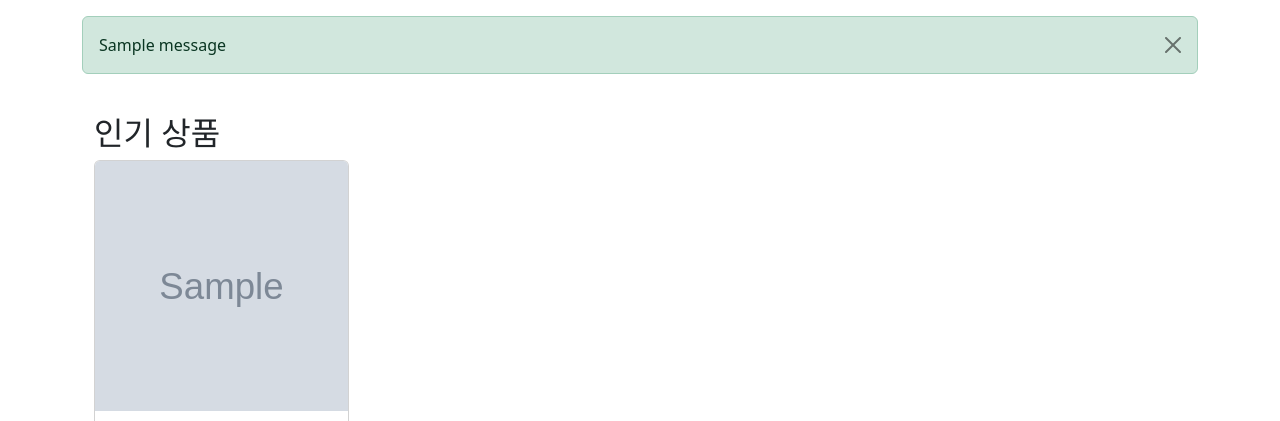
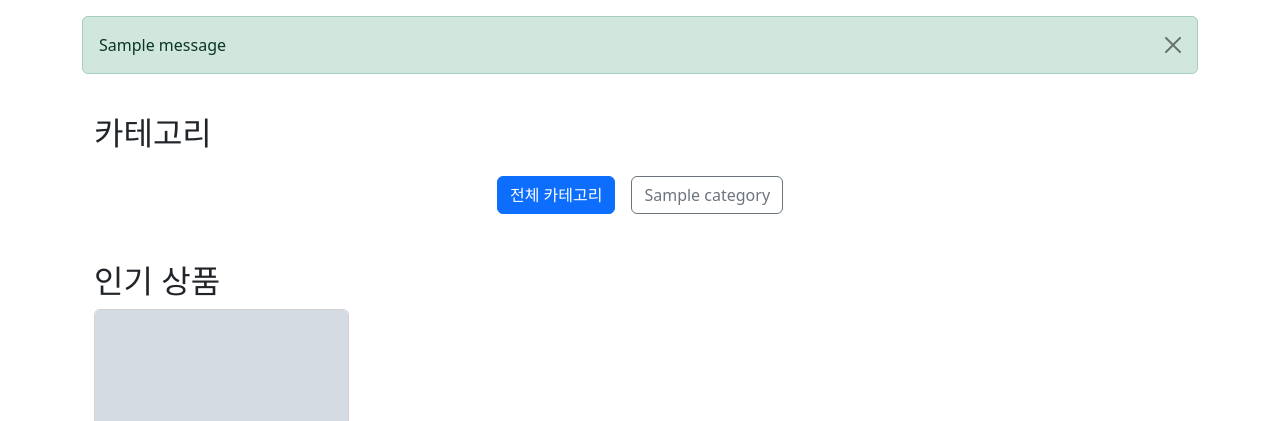
Before and after one commit to colacan01/salemgr, a Django app: template mall/templates/mall/home.html in a window 1280 px wide. Shown: the part 56-477 px from the top of the page. Run offline with Django 3.2, Linux system fonts and the light colour scheme; the template is opened without the code that fills it: most values are stand-ins (such as "Sample title", 1, 10 or a date in 2020); grey boxes marked "Sample" are stand-in pictures; one stand-in notice (Sample message) is shown.

Commit message:
카테고리 필터링 기능 추가: 홈 페이지에 카테고리 섹션 및 필터링 로직 구현

```diff
--- a/mall/templates/mall/home.html
+++ b/mall/templates/mall/home.html
@@ -39,6 +39,25 @@
 
 {% block content %}
 <div class="container mt-4">
+
+    <!-- 카테고리 섹션 -->
+    <section class="mb-5">
+      <h2 class="section-title">카테고리</h2>
+      <div class="d-flex flex-wrap justify-content-center gap-3 mt-4">
+        <a href="{% url 'mall:home' %}" class="btn {% if not selected_category %}btn-primary{% else %}btn-outline-secondary{% endif %}">
+          전체 카테고리
+        </a>
+        {% for category in categories %}
+        <a href="?category={{ category }}"
+           class="btn {% if selected_category == category %}btn-primary{% else %}btn-outline-secondary{% endif %}">
+          {{ category }}
+        </a>
+        {% empty %}
+        <div class="alert alert-info text-center w-100">등록된 카테고리가 없습니다.</div>
+        {% endfor %}
+      </div>
+    </section>
+
   <!-- 인기 상품 섹션 -->
   <section class="mb-5">
     <h2 class="section-title">인기 상품</h2>
@@ -119,16 +138,6 @@
     </div>
   </section>
 
-  <!-- 카테고리 섹션 -->
-  <section class="mb-5">
-    <h2 class="section-title">카테고리</h2>
-    <div class="d-flex flex-wrap justify-content-center gap-3 mt-4">
-      {% for category in categories %}
-      <a href="?category={{ category }}" class="btn btn-outline-secondary">{{ category }}</a>
-      {% empty %}
-      <div class="alert alert-info text-center w-100">등록된 카테고리가 없습니다.</div>
-      {% endfor %}
-    </div>
-  </section>
+
 </div>
 {% endblock %}
```
Also changed, not shown: mall/views.py (+13 -2 lines).
